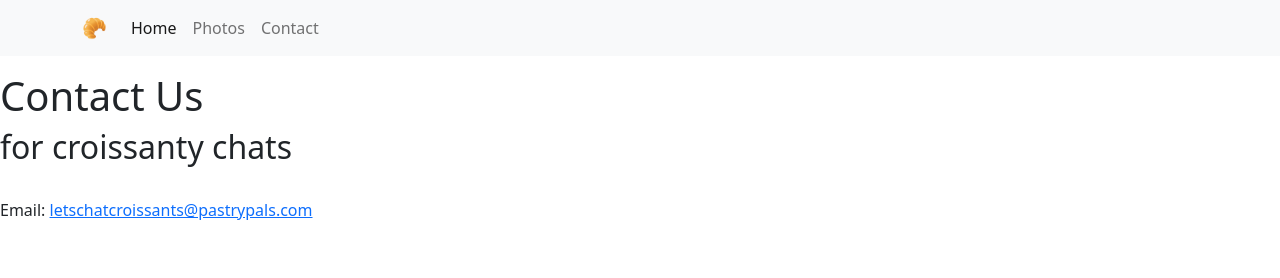
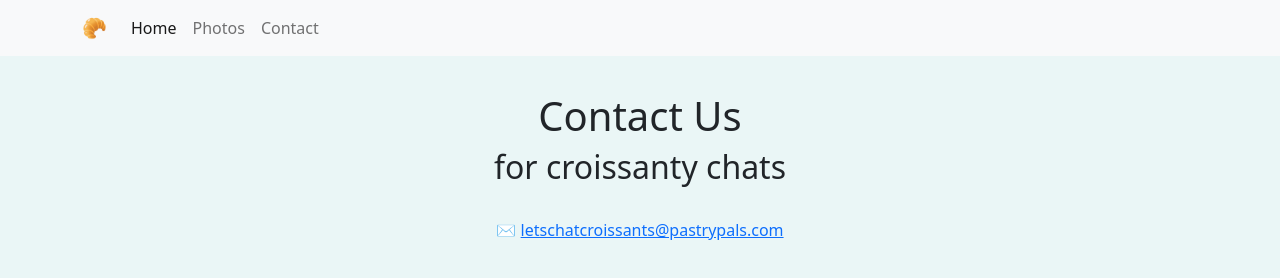
Before and after one commit to Wraightyroo/croissant, a plain HTML site: page contact.html in a window 1280 px wide. Drawn offline with nearby package versions, Linux system fonts and the light colour scheme.

Commit message:
CSS added

```diff
--- a/contact.html
+++ b/contact.html
@@ -6,6 +6,7 @@
     <meta name="viewport" content="width=device-width, initial-scale=1.0">
     <link href="https://cdn.jsdelivr.net/npm/bootstrap@5.0.2/dist/css/bootstrap.min.css" rel="stylesheet" integrity="sha384-EVSTQN3/azprG1Anm3QDgpJLIm9Nao0Yz1ztcQTwFspd3yD65VohhpuuCOmLASjC" crossorigin="anonymous">
     <script src="https://cdn.jsdelivr.net/npm/bootstrap@5.0.2/dist/js/bootstrap.bundle.min.js" integrity="sha384-MrcW6ZMFYlzcLA8Nl+NtUVF0sA7MsXsP1UyJoMp4YLEuNSfAP+JcXn/tWtIaxVXM" crossorigin="anonymous"></script>
+<link rel="stylesheet" href="/style.css"/>
     <title>contact</title>
 </head>
 <body>
@@ -34,6 +35,9 @@
 <h1 class="mt-5">Contact Us</h1>
 <h2>for croissanty chats</h2>
 </br>
-Email: <a href="#">letschatcroissants@pastrypals.com</a>
+<div class="email">
+ ✉️ <a href="#"> letschatcroissants@pastrypals.com</a>
+</div>
+
 </body>
 </html>
--- /dev/null
+++ b/style.css
@@ -0,0 +1,17 @@
+body {
+background: #eaf6f6;
+max-width: 900px;
+margin: 20px auto;
+}
+
+h1, h2, h3 {
+    text-align: center;
+}
+
+p {
+    text-align: center;
+}
+
+.email {
+    text-align: center;
+}
```
Also changed, not shown: index.html (+3 -0 lines), photo.html (+2 -1 lines).
